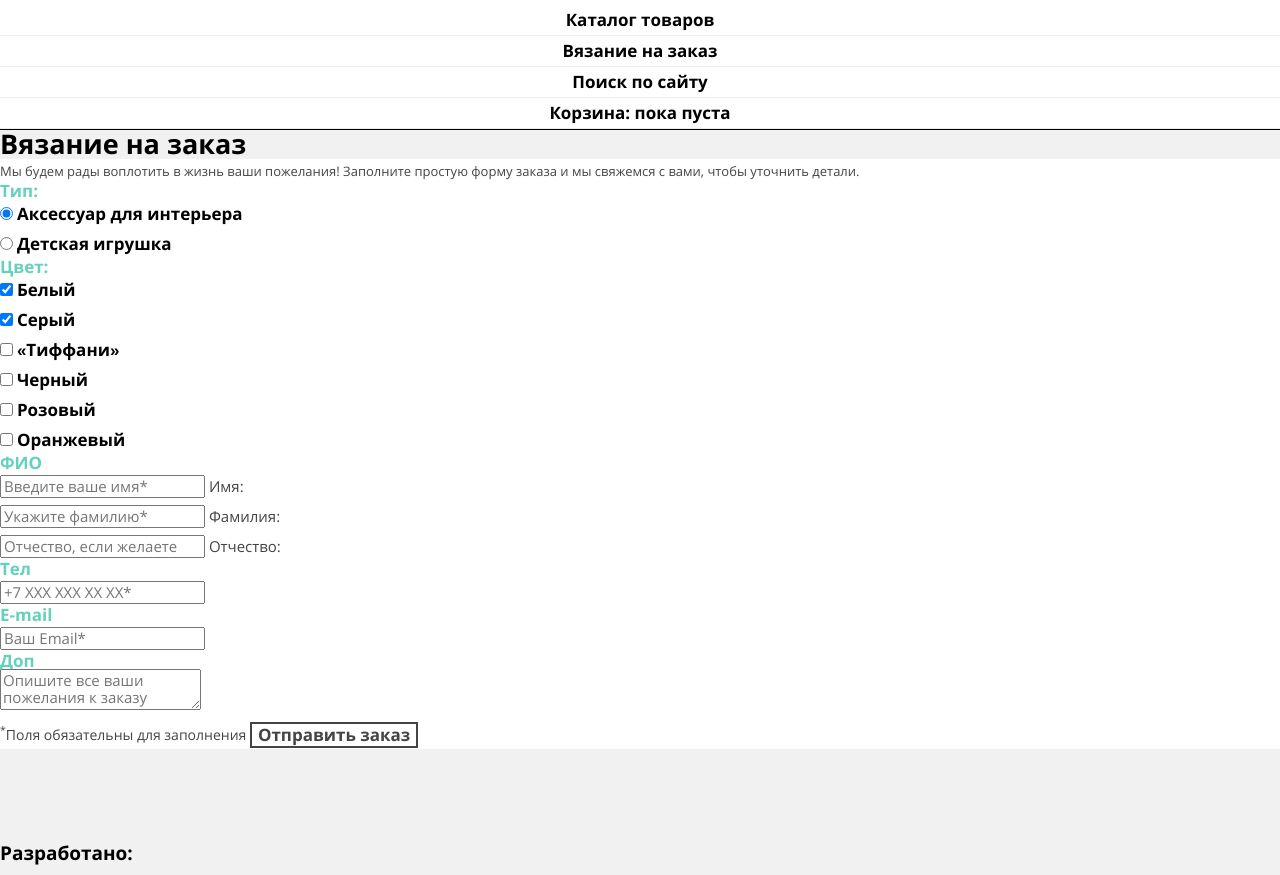
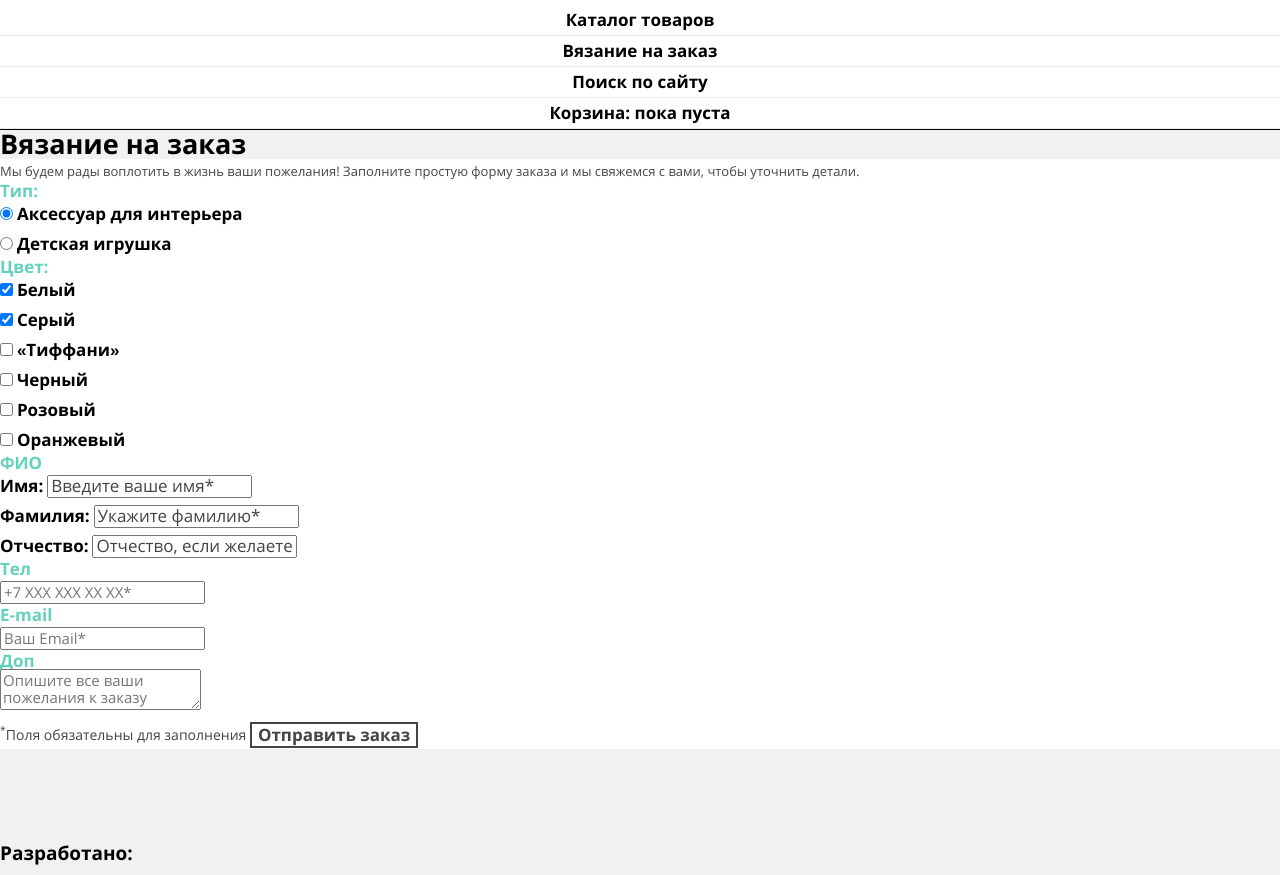
Before and after one commit to mambarinka/50026-mishka-19, a website: page source/form.html in a window 1280 px wide. Shown: the part 55-930 px from the top of the page. Drawn offline with nearby package versions, Linux system fonts and the light colour scheme; files that its build step writes are made by us from their sources.

Commit message:
заканчивает стилизовать форму

```diff
--- a/source/form.html
+++ b/source/form.html
@@ -88,19 +88,19 @@
         <legend class="form__legend">ФИО</legend>
         <ul class="form__list name-list">
           <li class="name-list__item">
+            <label class="name-list__label" for="first-name">Имя:</label>
             <input class="name-list__input" id="first-name" type="text" name="first-name"
               placeholder="Введите ваше имя*" required>
-            <label for="first-name">Имя:</label>
           </li>
           <li class="name-list__item">
+            <label class="name-list__label" for="second-name">Фамилия:</label>
             <input class="name-list__input" id="second-name" type="text" name="second-name"
               placeholder="Укажите фамилию*" required>
-            <label for="second-name">Фамилия:</label>
           </li>
           <li class="name-list__item">
+            <label class="name-list__label" for="middle-name">Отчество:</label>
             <input class="name-list__input" id="middle-name" type="text" name="middle-name"
               placeholder="Отчество, если желаете">
-            <label for="middle-name">Отчество:</label>
           </li>
         </ul>
       </fieldset>
--- /dev/null
+++ b/source/less/blocks/name-list.less
@@ -0,0 +1,9 @@
+.name-list__label {
+  .text-options(17px, 18px, 700, @text-color-dark);
+}
+
+.name-list__input {
+  &::placeholder {
+    .text-options(17px, 18px, 400, @text-color)
+  }
+}
--- a/source/less/style.less
+++ b/source/less/style.less
@@ -26,3 +26,4 @@
 @import "blocks/form.less";
 @import "blocks/type-list.less";
 @import "blocks/color-list.less";
+@import "blocks/name-list.less";
```
